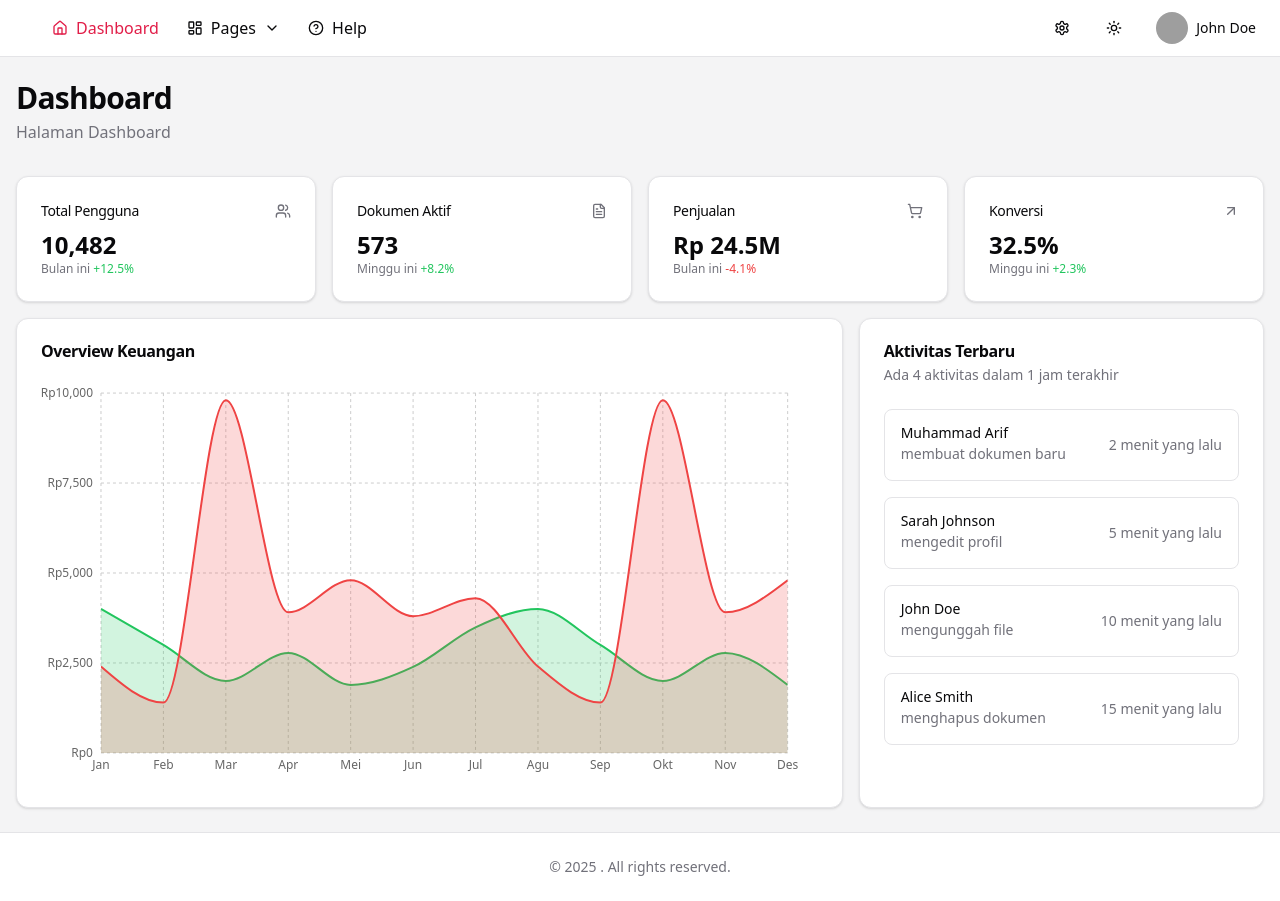
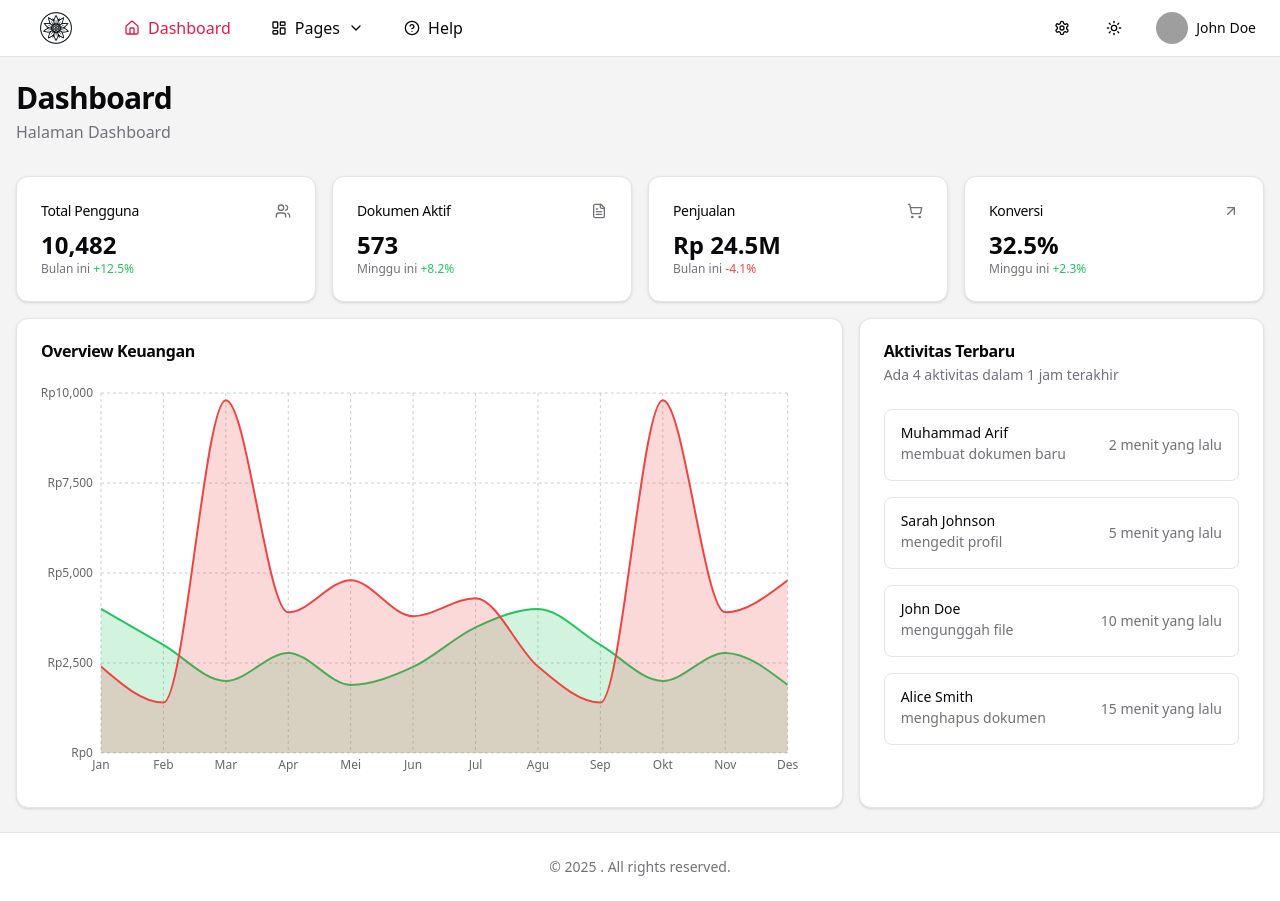
Before and after one commit to BlackCoffeee/template-shadcn, a React (Vite) app: page / in a window 1280 px wide. Built offline with nearby package versions, Linux system fonts and the light colour scheme; grey boxes are pictures that could not be loaded.

Commit message:
Enhance Navigation Menu with Logo Integration
- Added a Logo component to the NavigationMenuHorizontal for improved branding visibility.
- Adjusted the layout by increasing the gap between items, enhancing the overall navigation structure and user experience.

```diff
--- a/src/components/navigation/horizontal/navigation-menu-horizontal.tsx
+++ b/src/components/navigation/horizontal/navigation-menu-horizontal.tsx
@@ -9,11 +9,13 @@ import { menuItems } from '../menu-items'
 import { ScrollArea, ScrollBar } from '@/components/ui/scroll-area'
 import { NavigationMenuItem } from '../items/navigation-menu-item'
 import { NavigationMenuItemHorizontalWithChildren } from '../items/navigation-menu-item-horizontal-with-children'
+import { Logo } from '@/components/brand/logo'
 
 export function NavigationMenuHorizontal() {
     return (
         <ScrollArea className='max-w-[600px] lg:max-w-none'>
-            <nav className={cn('flex items-center gap-1 px-2')}>
+            <nav className={cn('flex items-center gap-4 px-2')}>
+                <Logo className='mr-4' />
                 {menuItems.map(item =>
                     item.children ? (
                         <NavigationMenuItemHorizontalWithChildren
```
